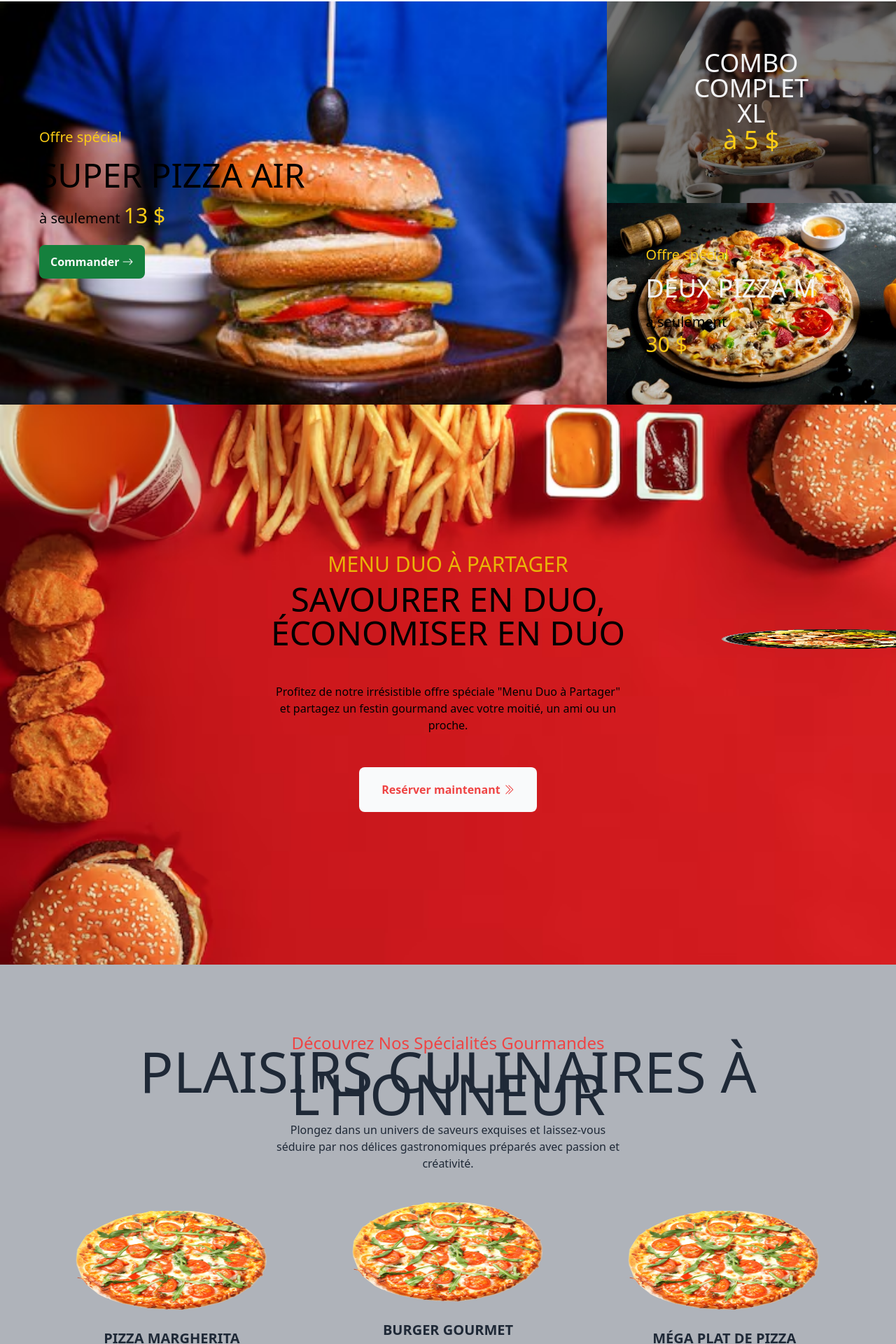
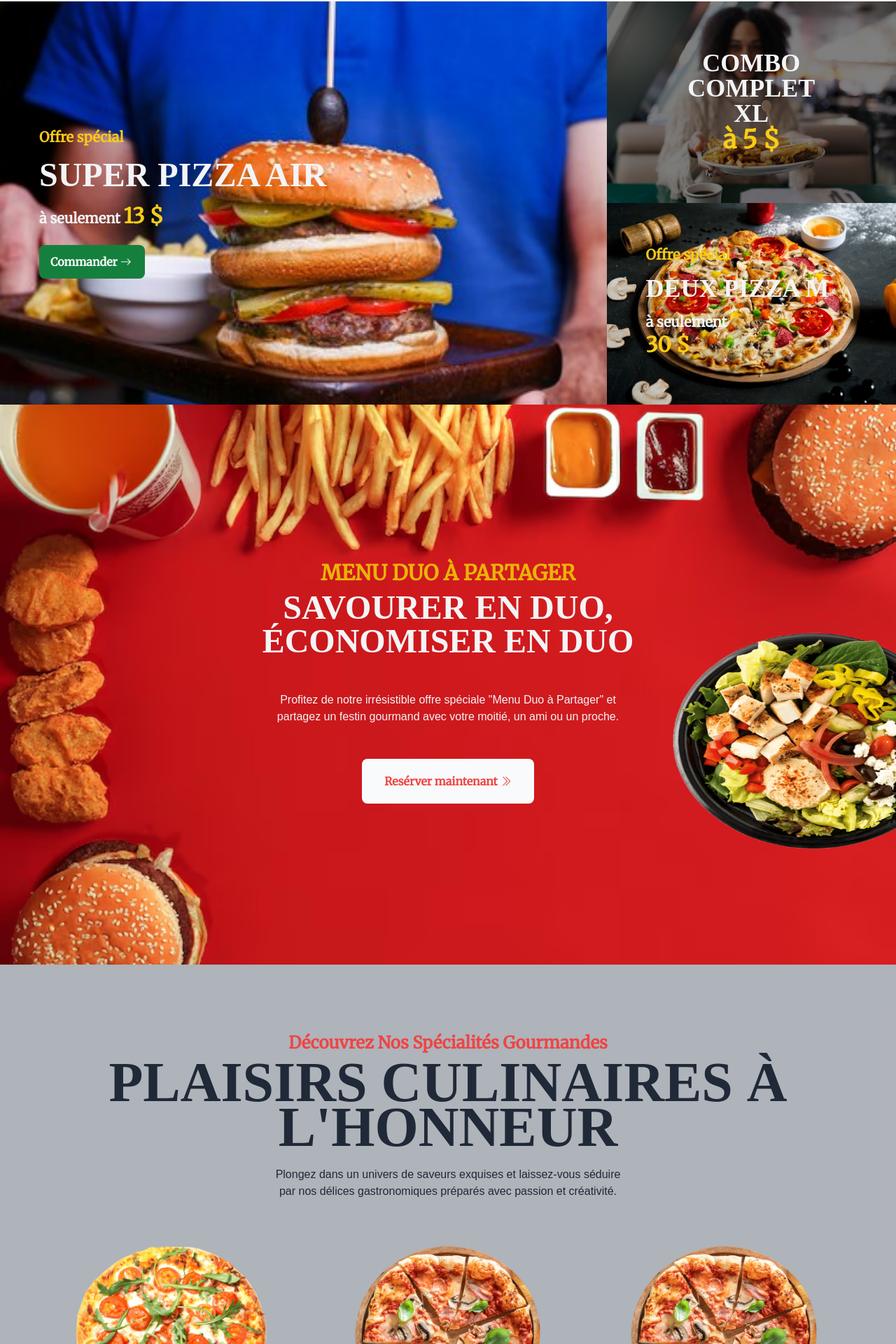
Before and after one commit to BelieveMb/react-pizza-de-kin, a React (Vite) app: page / in a window 1280 px wide. Shown: the part 840-2760 px from the top of the page at 70% size. Built offline with nearby package versions, Linux system fonts and the light colour scheme; a web font is replaced by a local one.

Commit message:
to do a style of all section

```diff
--- a/index.html
+++ b/index.html
@@ -6,6 +6,7 @@
     <meta name="viewport" content="width=device-width, initial-scale=1.0" />
     <title>Vite + React</title>
     <link rel="stylesheet" href="./src/index.css">
+    <link rel="stylesheet" href="./src/App.css">
     <script src="https://cdn.tailwindcss.com"></script>
     <link rel="preconnect" href="https://fonts.googleapis.com" />
     <link rel="preconnect" href="https://fonts.gstatic.com"  />
--- a/src/App.css
+++ b/src/App.css
@@ -1,4 +1,7 @@
-
+body {
+  margin: 0;
+  padding: 0;
+}
 .para-font-regular {
   font-family: "Mooli", sans-serif;
   font-weight: 400;
--- a/src/components/Event.tsx
+++ b/src/components/Event.tsx
@@ -2,10 +2,10 @@ import React from 'react'
 
 function Event() {
   return (
-    <section className="relative z-10 h-auto lg:h-screen flex flex-col items-center content-center justify-center gap-2 px-14 py-36 lg:py-0 bg-center bg-cover bg-no-repeat"
+    <section className="text-gray-100 relative  h-auto lg:h-screen flex flex-col items-center content-center justify-center gap-2 px-14 py-36 lg:py-0 bg-center bg-cover bg-no-repeat"
       style={{ backgroundImage: "url('../images/bg-spicies.avif')" }} >
-      <h2 className='mt-8 lg:mt-0 text-center text-xl lg:text-3xl text-yellow-500 uppercase sous-title-font-bold'> Menu Duo à Partager </h2>
-      <h1 className='lg:w-[60%] title-font-regular text-2xl lg:text-[3rem] text-center uppercase leading-snug lg:leading-none'>Savourer en Duo, Économiser en Duo </h1>
+      <h3 className='mt-8 lg:mt-0 text-center text-xl lg:text-3xl text-yellow-500 uppercase sous-title-font-bold'> Menu Duo à Partager </h3>
+      <h2 className='lg:w-[60%] title-font-regular text-2xl lg:text-[3rem] text-center uppercase leading-snug lg:leading-none'>Savourer en Duo, Économiser en Duo </h2>
       <p className='my-4 lg:my-2 px-1 lg:px-10 py-4 lg:py-8 para-font-regular w-full lg:w-[50%] text-center '>
         Profitez de notre irrésistible offre spéciale "Menu Duo à Partager" et partagez un festin gourmand avec votre moitié, un ami ou un proche.
       </p>
@@ -20,7 +20,7 @@ function Event() {
         <img
             src='/images/semi-pizza.png'
             alt="semi pizza image"
-            className='w-[250px] h-[30px] hidden lg:block rounded-10  z-20 absolute right-0 top-[20rem] '
+            className='w-[20rem] h-[20rem] hidden lg:block rounded-10  z-10 absolute right-0 top-[20rem] '
             />
       </div>
     </section>
--- a/src/components/HeroSection.jsx
+++ b/src/components/HeroSection.jsx
@@ -6,8 +6,8 @@ const HeroContent = ({isImageExpanded, title,sousTitle, contentText, boutonText}
         <aside className=' my-10 lg:my-[5rem] flex lg:flex-row flex-col gap-4 lg:justify-between justify-center content-start items-start'>
             <div className="w-full lg:w-[50%] py-10 lg:p-0 flex flex-col justify-center content-center items-center text-center">
                 <h2 className='text-xl lg:text-3xl text-yellow-400 uppercase mb-5 sous-title-font-bold'>{sousTitle} </h2>
-                <h1 className='title-font-regular text-4xl lg:text-[3.5rem] text-center uppercase leading-snug lg:leading-none'>{title} </h1>
-                <p className='my-2 lg:mt-4 px-10 py-2 lg:py-8 para-font-regular'>
+                <h1 className='title-font-regular text-4xl lg:text-[3.5rem] text-center uppercase leading-snug lg:leading-none text-gray-100'>{title} </h1>
+                <p className='my-2 lg:mt-4 px-10 py-2 lg:py-8 para-font-regular text-gray-300'>
                     {contentText}
                 </p>
                 <button className='.btn-font-regular lg:flex gap-1 bg-green-700 rounded-lg px-4 py-3 text-gray-50 font-semibold  hover:bg-red-500 duration-700 '>
--- a/src/components/MenuPrice.tsx
+++ b/src/components/MenuPrice.tsx
@@ -1,5 +1,4 @@
 import React from 'react'
-import Image from 'next/image';
 
 const PriceItem = ({product, price, detail} : {
   product : string,
--- a/src/components/PizzaSection.tsx
+++ b/src/components/PizzaSection.jsx
@@ -2,21 +2,21 @@ import React from 'react'
 
 function PizzaSection() {
   return (
-    <section className="relative z-10  flex flex-col  justify-center gap-2 px-14 py-[8rem] lg:py-[6rem]  bg-gray-200/75 text-gray-800 h-auto " >
+    <section className="relative z-30  flex flex-col  justify-center gap-2 px-14 py-[8rem] lg:py-[6rem]  bg-gray-200/75 text-gray-800 h-auto " >
         <div className="flex flex-col items-center content-center justify-center gap-2 ">
             <h2 className='text-xl lg:text-2xl text-red-500 sous-title-font-bold text-center'>Découvrez Nos Spécialités Gourmandes </h2>
-            <h1 className='title-font-regular text-2xl lg:text-[5rem] text-center uppercase '>Plaisirs Culinaires à l'Honneur </h1>
+            <h1 className='title-font-regular text-2xl lg:text-[5rem] text-center uppercase leading-[4rem] '>Plaisirs Culinaires à l'Honneur </h1>
             <p className=' px-1 lg:px-10 py-4 para-font-regular w-full lg:w-[50%] text-center '>
                 Plongez dans un univers de saveurs exquises et laissez-vous séduire par nos délices gastronomiques préparés avec passion et créativité.
             </p>
         </div>
 
-        <div className="flex flex-col lg:flex-row gap-4 justify-center items-center">
+        <div className="flex flex-col lg:flex-row gap-4 justify-center items-center my-2">
             <div className="flex flex-col w-full lg:w-[33%] gap-2 justify-center items-center">
                 <img
                     src='/images/pizzaimg.png'
                     alt="pizza image"
-                    className='w-[30rem] h-[180px] '
+                    className='w-[30rem] h-[20rem] '
                 />
                 <h3 className='text-xl font-semibold uppercase '>Pizza Margherita</h3>
                 <p className=' para-font-regular  text-center '> Découvrez notre pizza Margherita classique, garnie de tomates juteuses, de mozzarella fondante et de basilic frais.
@@ -25,20 +25,20 @@ function PizzaSection() {
             </div>
             <div className="flex flex-col w-full lg:w-[33%] gap-2 justify-center items-center">
                 <img
-                    src='/images/pizzaimg.png'
+                    src='/images/pizzaimg3.png'
                     alt="pizza image"
-                    className='w-[30rem] h-[180px] '
+                    className='w-[30rem] h-[20rem] '
                 />
                 <h3 className='text-xl font-semibold uppercase '>Burger Gourmet</h3>
-                <p className=' para-font-regular  text-center '>                Laissez-vous tenter par notre burger gourmet savoureux, composé de bœuf grillé, de fromage fondant, de légumes croquants et d'une sauce maison
+                <p className=' para-font-regular  text-center '>  Laissez-vous tenter par notre burger gourmet savoureux, composé de bœuf grillé, de fromage fondant.
                 </p>
 
             </div>
             <div className="flex flex-col w-full lg:w-[33%] gap-2 justify-center items-center">
                 <img
-                    src='/images/pizzaimg.png'
+                    src='/images/pizzaimg3.png'
                     alt="pizza image"
-                    className='w-[30rem] h-[180px] '
+                    className='w-[30rem] h-[20rem] '
                 />
                 <h3 className='text-xl font-semibold uppercase '>Méga plat de pizza</h3>
                 <p className=' para-font-regular  text-center '>
--- a/src/components/ProductImage.jsx
+++ b/src/components/ProductImage.jsx
@@ -4,11 +4,11 @@ function ProductImage() {
   return (
     <section className="flex flex-col lg:flex-row  cursor-pointer">
         <div  className="flex flex-col  justify-center gap-4 px-14  bg-center bg-cover bg-no-repeat w-full h-[22rem] lg:h-[36rem]
-                relative overflow-hidden transform transition-transform duration-700 hover:scale-110  hover:z-0 "
+                relative overflow-hidden transform transition-transform duration-700 hover:scale-110  hover:z-0 text-gray-100"
             style={{ backgroundImage: "url('./images/fast-food.jpg')" }}>
-                <h2 className='text-xl text-yellow-400  sous-title-font-bold'>Offre spécial </h2>
-                <h1 className='w-[60%] lg:w-[80%] title-font-regular text-3xl lg:text-5xl  uppercase leading-snug lg:leading-none'>Super Pizza Air </h1>
-                <h2 className='text-xl mb-6 lg:mb-2 sous-title-font-bold'>à seulement <span className="text-3xl text-yellow-400">13 $</span> </h2>
+                <h3 className='text-xl text-yellow-400  sous-title-font-bold'>Offre spécial </h3>
+                <h2 className='w-[60%] lg:w-[80%] title-font-regular text-3xl lg:text-5xl  uppercase leading-snug lg:leading-none '>Super Pizza Air </h2>
+                <h3 className='text-xl mb-6 lg:mb-2 sous-title-font-bold'>à seulement <span className="text-3xl text-yellow-400">13 $</span> </h3>
                 <div className=' '>
                     <a href='./shop/product' className='lg:w-[20%] btn-font-regular lg:flex gap-1 bg-green-700 rounded-lg px-4 py-3 text-gray-50 font-semibold  hover:bg-red-500 duration-700 '>
                         Commander <i className="bi bi-arrow-right"></i>
@@ -20,16 +20,16 @@ function ProductImage() {
             <div className='relative px-14  bg-center bg-cover bg-no-repeat w-full h-[18rem]'
              style={{ backgroundImage: "url('./images/plat.jpg')" }}>
                  <div className="absolute inset-0 bg-black bg-opacity-50 flex flex-col justify-center items-center text-center">
-                    <h1 className='w-[50%]  title-font-regular text-4xl  uppercase leading-snug lg:leading-none text-gray-100'>Combo Complet Xl </h1>
-                    <h2 className=' sous-title-font-bold text-yellow-400 text-4xl'> à 5 $ </h2>
+                    <h2 className='w-[50%]  title-font-regular text-4xl  uppercase leading-snug lg:leading-none text-gray-100'>Combo Complet Xl </h2>
+                    <h3 className=' sous-title-font-bold text-yellow-400 text-4xl'> à 5 $ </h3>
                  </div>
 
             </div>
-            <div className='flex flex-col justify-center gap-4 px-14  bg-center bg-cover bg-no-repeat w-full h-[18rem] z-20'
+            <div className='flex flex-col justify-center gap-4 px-14  bg-center bg-cover bg-no-repeat w-full h-[18rem] z-20 text-gray-100'
              style={{ backgroundImage: "url('./images/plat-pizza.jpg')" }}>
-                <h2 className='text-xl text-yellow-400  sous-title-font-bold'>Offre spécial </h2>
-                <h1 className='text-gray-100 title-font-regular text-4xl  uppercase leading-snug lg:leading-none'>Deux Pizza M </h1>
-                <h2 className='text-xl mb-2 sous-title-font-bold'>à seulement <br /> <span className="text-3xl text-yellow-400">30 $</span> </h2>
+                <h3 className='text-xl text-yellow-400  sous-title-font-bold'>Offre spécial </h3>
+                <h2 className='text-gray-100 title-font-regular text-4xl  uppercase leading-snug lg:leading-none'>Deux Pizza M </h2>
+                <h3 className='text-xl mb-2 sous-title-font-bold'>à seulement <br /> <span className="text-3xl text-yellow-400">30 $</span> </h3>
             </div>
         </div>
     </section>
```
